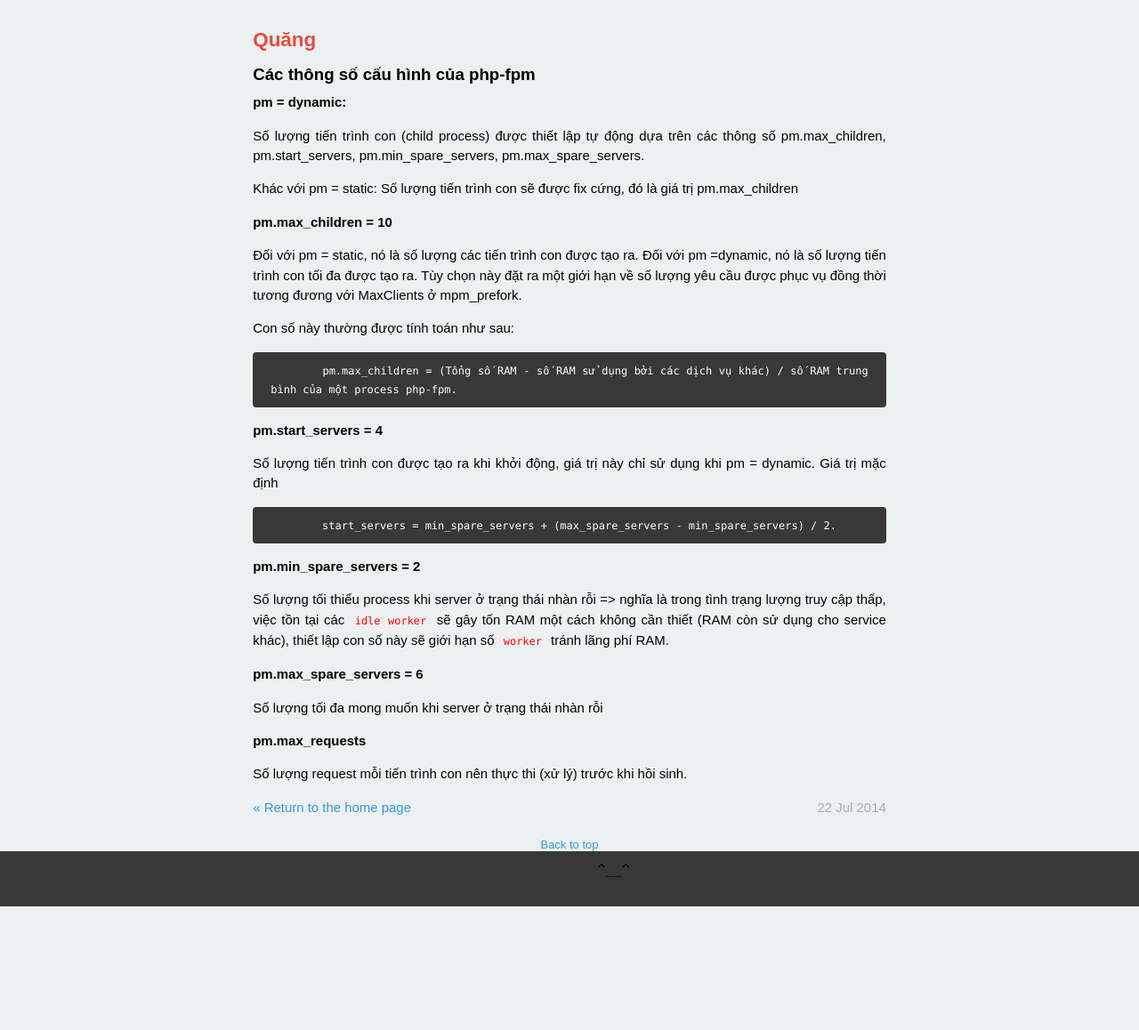
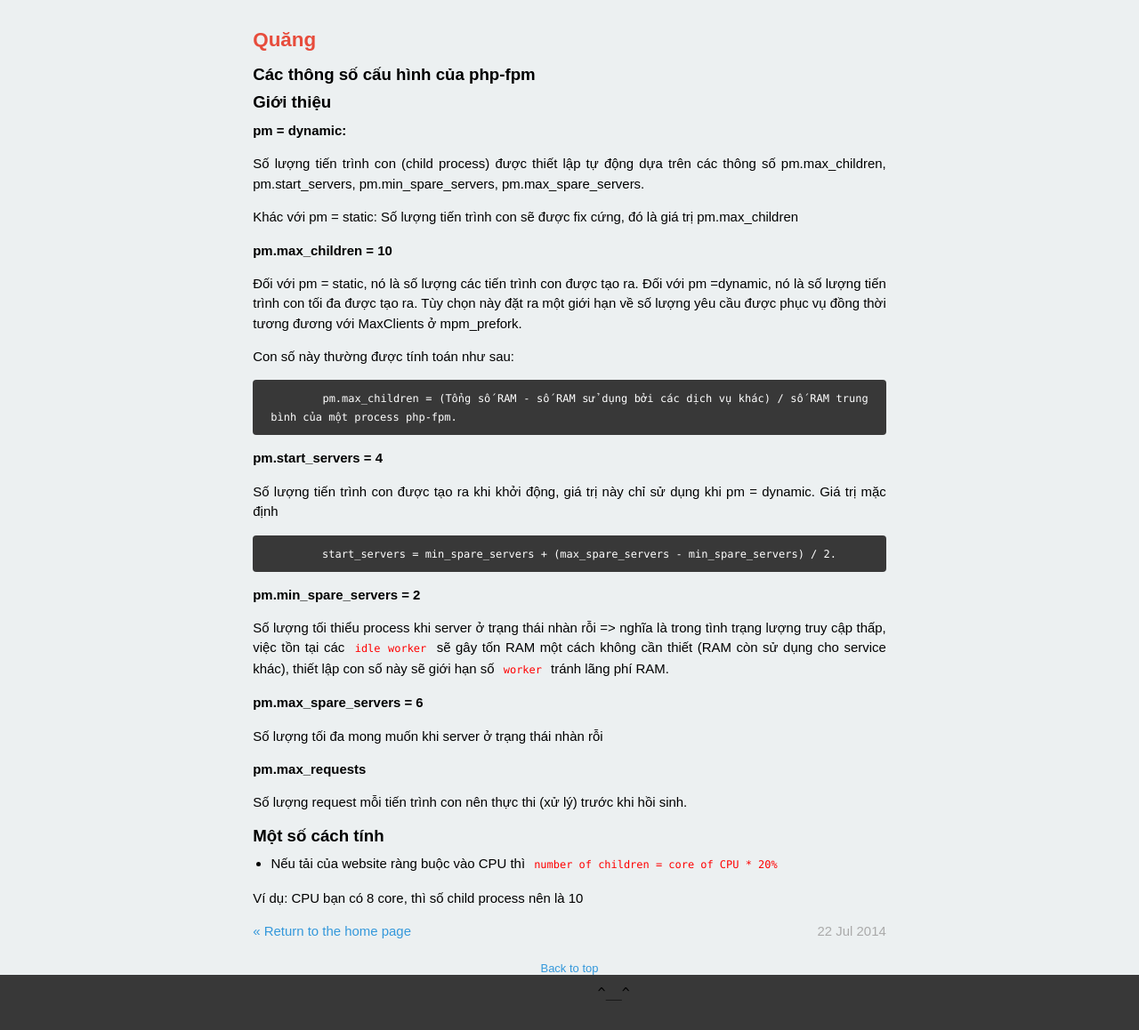
Before and after one commit to gitter-badger/xluffy.github.io, a Jekyll site: the page built from _posts/2014-07-22-thong-so-fpm.md, in a window 1280 px wide. Shown: the whole page at 89% size. Built offline with Jekyll 4.4.1, drawn with Linux system fonts in a browser that asks for light colours; Markdown is read by kramdown in place of the engine named in the settings; before the commit the page ends 1019 px from its top, so only the background shows below that.

Commit message:
cách tính các giá trị của fpm
Thêm phần tính dựa trên CPU và I/O

````diff
--- a/_posts/2014-07-22-thong-so-fpm.md
+++ b/_posts/2014-07-22-thong-so-fpm.md
@@ -7,14 +7,16 @@ tags: php-fpm, linux, config
 description: "Các thông số cấu hình của php-fpm"
 ---
 
-#### pm = dynamic:
+## Giới thiệu
+
+### pm = dynamic:
 
 Số lượng tiến trình con (child process) được thiết lập tự động dựa trên các thông số pm.max\_children, pm.start\_servers,
 pm.min\_spare\_servers, pm.max\_spare\_servers.
 
 Khác với pm = static: Số lượng tiến trình con sẽ được fix cứng, đó là giá trị pm.max_children
 
-#### pm.max\_children = 10
+### pm.max\_children = 10
 
 Đối với pm = static, nó là số lượng các tiến trình con được tạo ra. Đối với pm =dynamic, nó là số lượng tiến trình
 con tối đa được tạo ra. Tùy chọn này đặt ra một giới hạn về số lượng yêu cầu được phục vụ đồng thời tương đương với MaxClients ở mpm\_prefork.
@@ -25,7 +27,7 @@ Con số này thường được tính toán như sau:
 	pm.max_children = (Tổng số RAM - số RAM sử dụng bởi các dịch vụ khác) / số RAM trung bình của một process php-fpm.
 ```
 
-#### pm.start_servers = 4
+### pm.start_servers = 4
 
 Số lượng tiến trình con được tạo ra khi khởi động, giá trị này chỉ sử dụng khi pm = dynamic. Giá trị mặc định
 
@@ -33,15 +35,21 @@ Số lượng tiến trình con được tạo ra khi khởi động, giá trị
 	start_servers = min_spare_servers + (max_spare_servers - min_spare_servers) / 2.
 ```
 
-#### pm.min\_spare\_servers = 2
+### pm.min\_spare\_servers = 2
 
 Số lượng tối thiểu process khi server ở trạng thái nhàn rỗi => nghĩa là trong tình trạng lượng truy cập thấp,
 việc tồn tại các `idle worker` sẽ gây tốn RAM một cách không cần thiết (RAM còn sử dụng cho service khác), thiết lập con số này sẽ giới hạn số `worker` tránh lãng phí RAM.
 
-#### pm.max\_spare\_servers = 6
+### pm.max\_spare\_servers = 6
 
 Số lượng tối đa mong muốn khi server ở trạng thái nhàn rỗi
 
-#### pm.max_requests
+### pm.max_requests
 
 Số lượng request mỗi tiến trình con nên thực thi (xử lý) trước khi hồi sinh.
+
+## Một số cách tính
+
+- Nếu tải của website ràng buộc vào CPU thì `number of children = core of CPU * 20%`
+
+Ví dụ: CPU bạn có 8 core, thì số child process nên là 10
````
